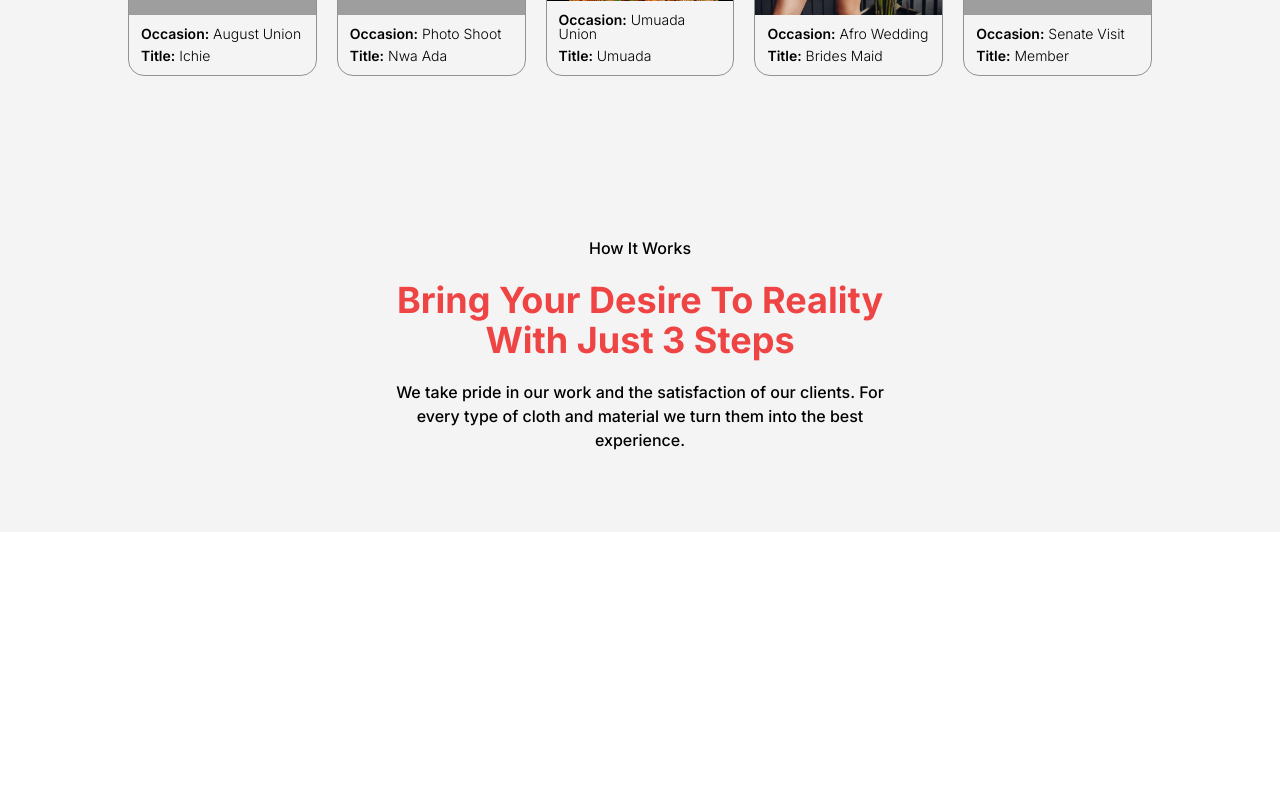
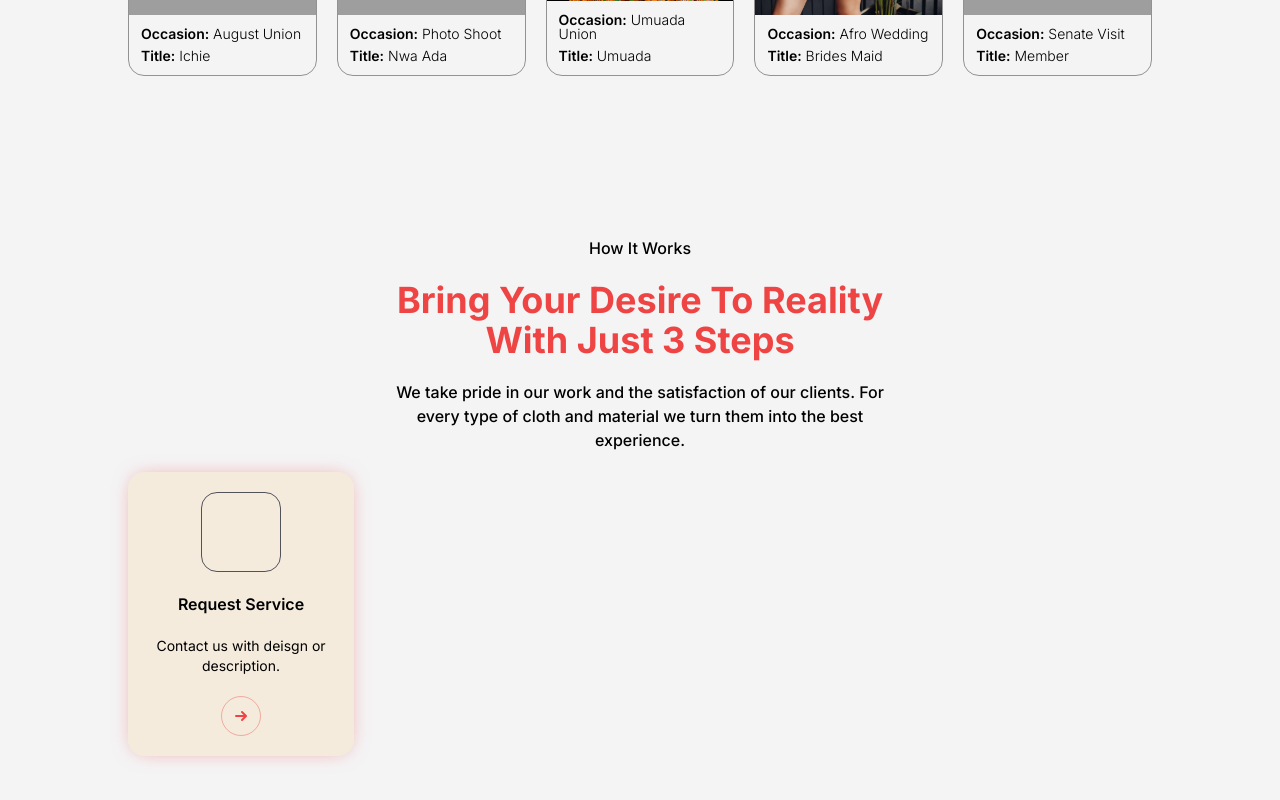
Before and after one commit to mmesomasaint/hulksmasher, a Next.js app: page / in a window 1280 px wide. Shown: the part 1864-2664 px from the top of the page. Before the commit the page ends 2396 px from the top, so only its background shows below. Built offline with nearby package versions, Linux system fonts and the light colour scheme; grey boxes are pictures that could not be loaded.

Commit message:
Feat: Design colors & shadows of how card

```diff
--- a/app/page.tsx
+++ b/app/page.tsx
@@ -1,4 +1,5 @@
 import { MdOutlineArrowForwardIos } from 'react-icons/md'
+import { HiArrowSmRight } from 'react-icons/hi'
 import Image from 'next/image'
 import Link from 'next/link'
 import { BsTelephone } from 'react-icons/bs'
@@ -212,6 +213,20 @@ export default function Home() {
                 For every type of cloth and material we turn them into the best
                 experience.
               </TitleBox>
+              <div className='grid grid-cols-4 gap-10 place-items-stretch'>
+                <div className='group flex flex-col justify-start items-center gap-5 bg-amber-500/10 hover:bg-transparent shadow-[0_0_20px_-6px_rgb(239_68_68_/_0.55)] hover:shadow-[inset_0_0_30px_-12px_rgb(245_158_11_/_0.55),_0_0_50px_-6px_rgb(239_68_68_/_0.55)] rounded-2xl p-5'>
+                <div className='w-20 h-20 flex shrink-0 justify-center items-center rounded-2xl border border-zinc-600' />
+                <span className='text-sm sm:text-base font-semibold text-black group-hover:text-red-500 text-center leading-none'>
+                          Request Service
+                        </span>
+                        <span className='text-black text-xs sm:text-sm font-normal leading-tight text-center'>
+                          Contact us with deisgn or description.
+                        </span>
+                        <div className='w-10 h-10 flex justify-center items-center rounded-full bg-transparent group-hover:bg-red-500 border border-red-500/40'>
+                        <HiArrowSmRight className='text-lg xs:text-xl text-red-500 group-hover:text-white' />
+                        </div>
+                </div>
+              </div>
             </div>
           </div>
         </section>
```
